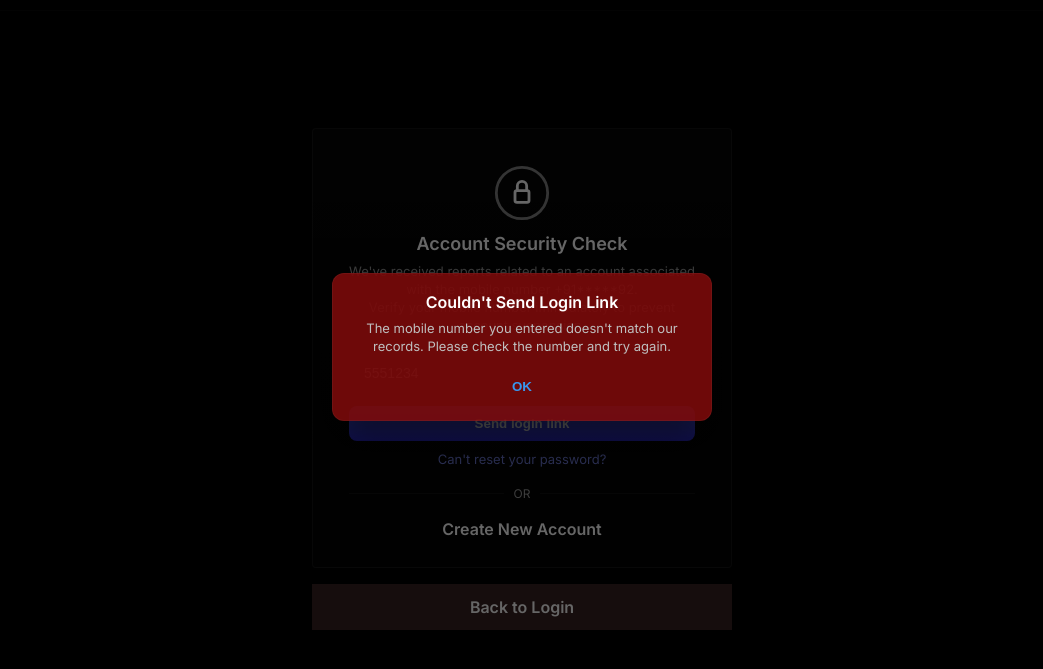
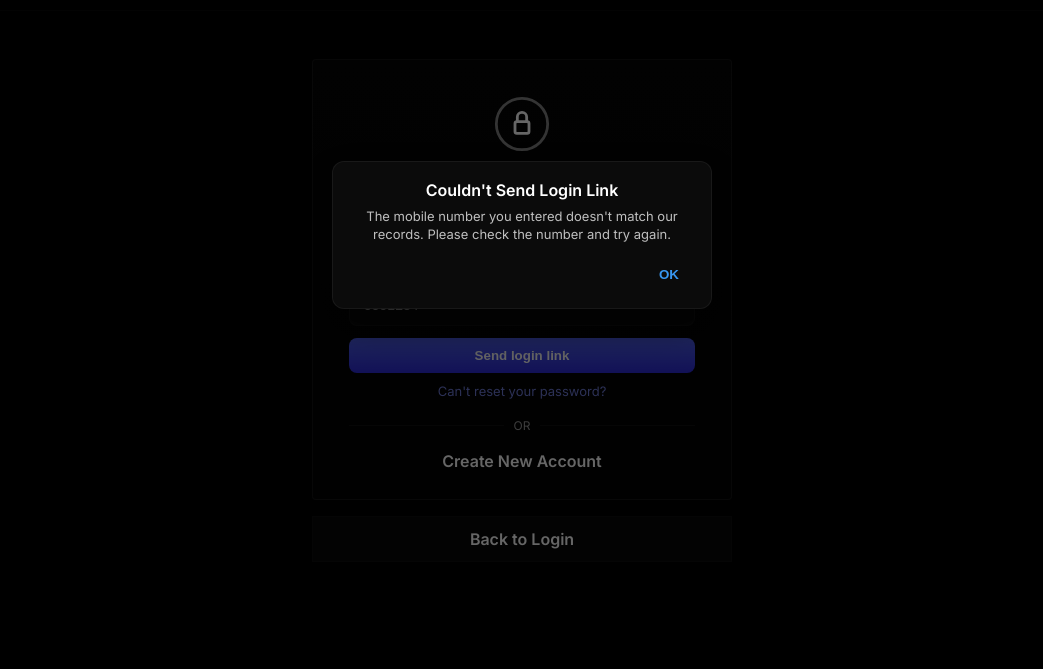
Before and after one commit to Harshitsoni294/Account-activity-review-required, a plain HTML site: page index.html in a window 1280 px wide. Both pictures are taken after typing "5551234" into the empty fields and a click on the button "Send login link". Shown: the part 53-722 px from the top of the page, without its empty margins (118-1161 px from the left). Drawn offline with Linux system fonts and the light colour scheme.

Commit message:
first commit

```diff
--- a/styles.css
+++ b/styles.css
@@ -40,7 +40,7 @@ body{
 .page{
   min-height:calc(100vh - 64px);
   display:flex;
-  align-items:center; /* vertically center the card */
+  align-items:flex-start;
   justify-content:center;
   padding:48px 16px;
 }
@@ -75,14 +75,13 @@ body{
 .or{color:var(--muted);font-size:12px}
 .create-link{display:block;color:#fff;font-weight:600;text-decoration:none;margin-top:8px}
 .back-login{
-  margin-top:16px;background:rgba(203, 118, 118, 0.282);padding:12px;border-radius:0;border:1px solid rgba(255, 255, 255, 0);text-align:center;margin-left:0;margin-right:0;font-weight:600;cursor:pointer
+  margin-top:16px;background:rgba(255,255,255,0.03);padding:12px;border-radius:0;border:1px solid rgba(255,255,255,0.02);text-align:center;margin-left:0;margin-right:0;font-weight:600;cursor:pointer
 }
 .visually-hidden{position:absolute!important;height:1px;width:1px;overflow:hidden;clip:rect(1px,1px,1px,1px);white-space:nowrap}
 
 /* small screens center vertically more */
 @media (max-height:720px){
-  /* keep it centered on most screens; allow a bit more top padding on short viewports */
-  .page{align-items:center;padding-top:36px}
+  .page{align-items:flex-start;padding-top:36px}
 }
 @media (max-width:480px){
   .inner-card{padding:20px}
@@ -95,16 +94,15 @@ body{
 }
 .fake-alert-backdrop.visible{opacity:1;pointer-events:auto}
 .fake-alert{
-  position:fixed;left:50%;top:50%;transform:translate(-50%,-50%) scale(.98);
-  /* red, slightly transparent card */
-  background:rgba(120,10,10,0.92);border:1px solid rgba(255,255,255,0.04);
+  position:fixed;left:50%;top:36%;transform:translate(-50%,-50%) scale(.98);
+  background:#0b0b0b;border:1px solid rgba(255,255,255,0.06);
   padding:18px 20px;border-radius:12px;width:380px;max-width:92%;box-shadow:0 20px 40px rgba(0,0,0,0.6);
   color:#fff;opacity:0;pointer-events:none;transition:opacity .18s ease,transform .18s ease;z-index:1300
 }
 .fake-alert.visible{opacity:1;pointer-events:auto;transform:translate(-50%,-50%) scale(1)}
 .fake-alert .fake-title{font-weight:700;font-size:16px;margin:0 0 8px;color:#fff}
 .fake-alert .fake-message{color:#bfbfbf;font-size:13px;line-height:1.35;margin:0 0 16px}
-.fake-actions{display:flex;justify-content:center}
+.fake-actions{display:flex;justify-content:flex-end}
 .alert-btn{background:transparent;border:0;color:#3897f0;padding:8px 12px;border-radius:6px;font-weight:700;cursor:pointer}
 .alert-btn:hover{background:rgba(255,255,255,0.02)}
 
```
